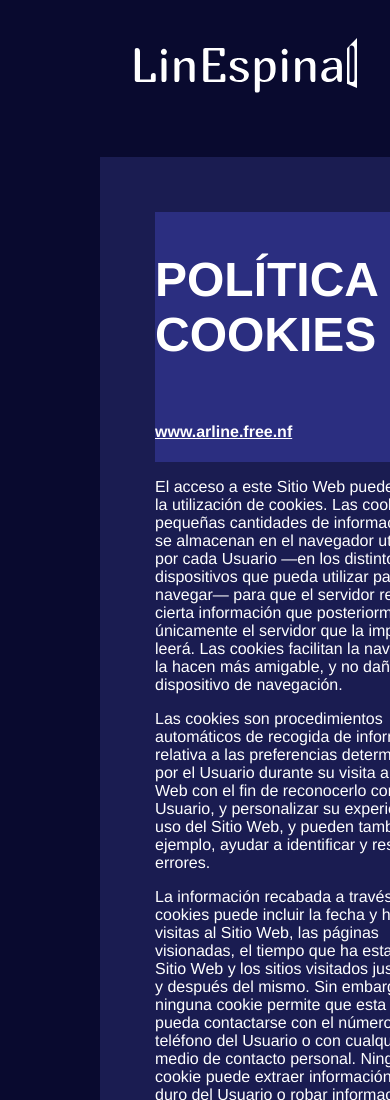
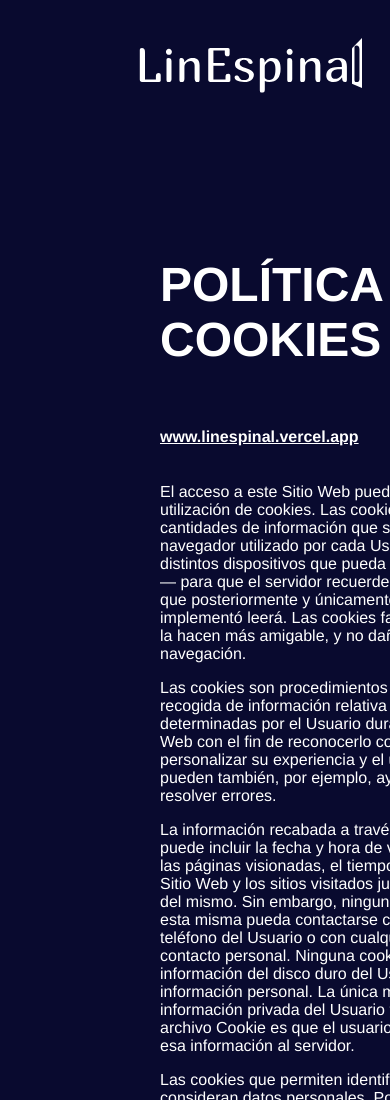
Before and after one commit to Arlinnnn/website, a plain HTML site: page htmls/politicycookies.html in a window 390 px wide. Shown: the top 1100 px of the page. Drawn offline with nearby package versions, Linux system fonts and the light colour scheme.

Commit message:
finalización (incompleto)

```diff
--- a/css/acerca.css
+++ b/css/acerca.css
@@ -197,9 +197,11 @@ line-height: 90px;
 }
 .bann  h2{
   padding: 20px;
-  margin-right: 80px;
+  margin-right: 180px;
 }
-
+.bann{
+  margin-right: 550px;
+}
 #containers{
     margin-top:0;
      padding: 20px;
--- a/css/media.css
+++ b/css/media.css
@@ -182,7 +182,18 @@ footer p {
     font-size: 1em;
     padding-left: 10px;
 }
-
+   #copytext{
+    padding: 30px;
+    margin: 0;
+    width: 750px;
+   }
+   #policity{
+    margin: 0;
+    width: 1000px;
+   }
+   footer{
+    width: 600px;
+   }
 }
 @media (max-width:900px){
     .hero p{
@@ -227,6 +238,21 @@ font-size: 1.2em;
    }
    .bann h2{
     font-size: 1.3em;
+   }
+   #politicy,
+   #copytext{
+    margin-left: 5px;
+   }
+   .text-center{
+    margin:0;
+    width: 100%;
+   }
+   #copytext{
+    margin: 0;
+    width: 450px;
+   }
+   footer{
+    width: 500px;
    }
 }
 
--- a/css/politicas.css
+++ b/css/politicas.css
@@ -16,14 +16,14 @@ a:hover{
 }
 article{
      padding:25px;
-     background-color: #1a1c51;}
+     }
 
 .mx-auto{
     max-width: 90%;
      margin: 30px;}
 
 .text-center{
-    background-color: #2b2e80;
+width: 100%;
 }
 .ng-binding{
     text-decoration: underline;
@@ -31,3 +31,6 @@ article{
 li{
     margin-bottom: 20px;
 }
+article{
+    width: 1000px;
+}
--- a/htmls/politicycookies.html
+++ b/htmls/politicycookies.html
@@ -15,7 +15,7 @@
     <script type="module" src="https://unpkg.com/@google/model-viewer/dist/model-viewer.min.js"></script>
 </head>
 <body>
-<header>
+<header id="politicy">
   <a href="/index.html" id="log"><img src="/img/logo (4).svg" alt="logo LinEspinal" title="LinEspinal"></a>
 
   <button id="hamburger" aria-label="Toggle navigation">
@@ -37,7 +37,7 @@
          <div class="paper">
           <header class="text-center">
             <h2 class="m-auto">POLÍTICA DE COOKIES</h2>
-            <h4><span class="blanc-space ng-binding">www.arline.free.nf</span></h4>
+            <h4><span class="blanc-space ng-binding">www.linespinal.vercel.app</span></h4>
           </header>
           <div>
             <p>El acceso a este Sitio Web puede implicar la utilización de cookies. Las cookies son pequeñas cantidades de información que se almacenan en el navegador utilizado por cada Usuario —en los distintos dispositivos que pueda utilizar para navegar— para que el servidor recuerde cierta información que posteriormente y únicamente el servidor que la implementó leerá. Las cookies facilitan la navegación, la hacen más amigable, y no dañan el dispositivo de navegación.</p>
```
Also changed, not shown: htmls/politicypriv.html (+3 -3 lines).
